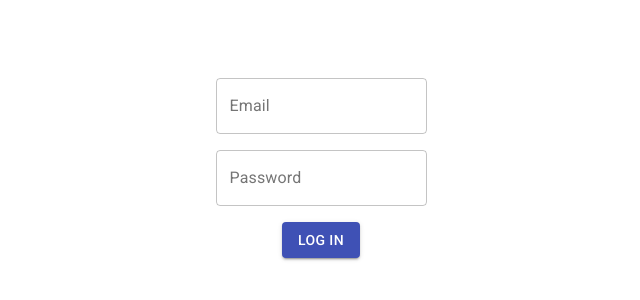
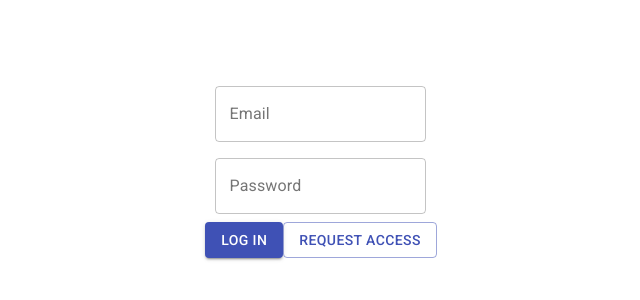
Before and after one commit to sarrietav-dev/votapp, a React (Create React App) app: page /login in a window 1280 px wide. Shown: the part 248-548 px from the top of the page, without its empty margins (319-959 px from the left). Built offline with nearby package versions, Linux system fonts and the light colour scheme.

Commit message:
feat(login component): add registration button

```diff
--- a/src/components/Login.jsx
+++ b/src/components/Login.jsx
@@ -96,10 +96,17 @@ function Login() {
                   />
                 </FormControl>
               </Grid>
-              <Grid item>
-                <Button color="primary" type="submit" variant="contained">
-                  Log In
-                </Button>
+              <Grid container>
+                <Grid item>
+                  <Button color="primary" type="submit" variant="contained">
+                    Log In
+                  </Button>
+                </Grid>
+                <Grid item>
+                  <Button color="primary" variant="outlined">
+                    Request access
+                  </Button>
+                </Grid>
               </Grid>
             </Grid>
           </Grid>
```
